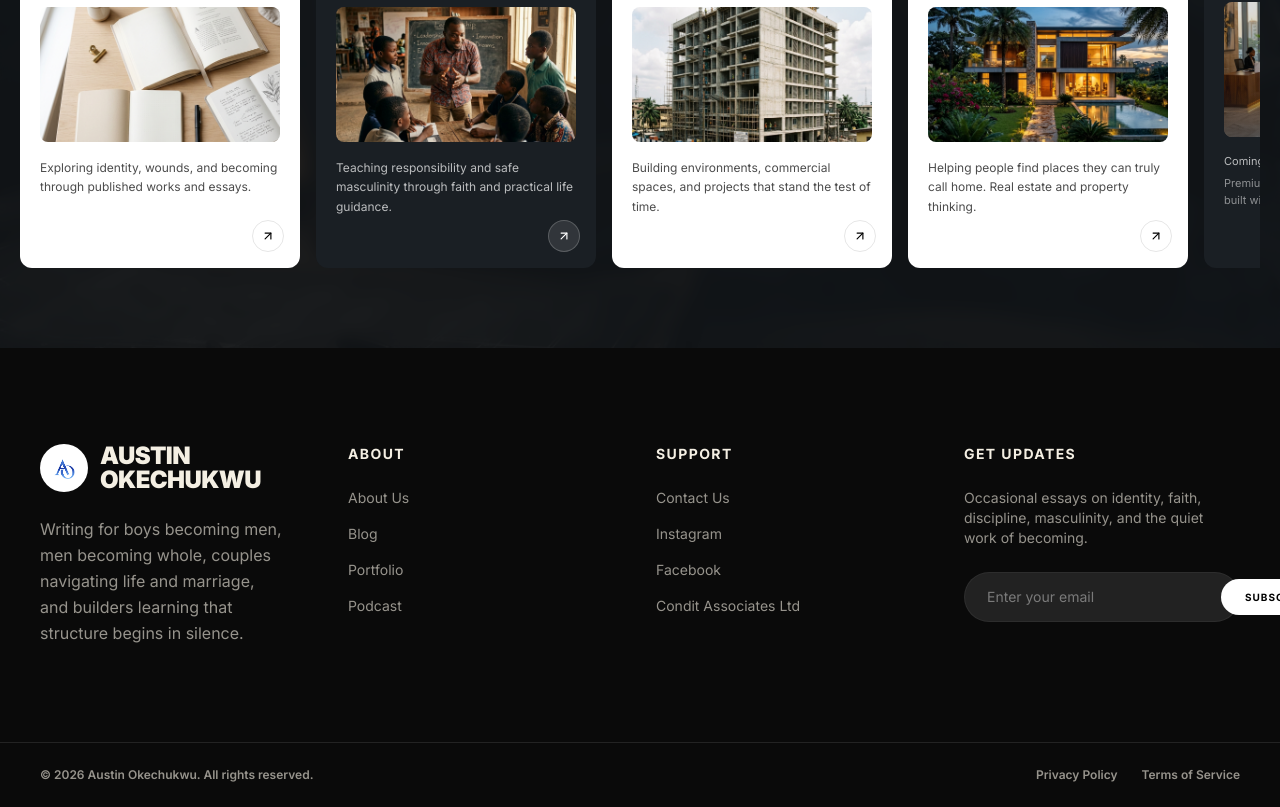
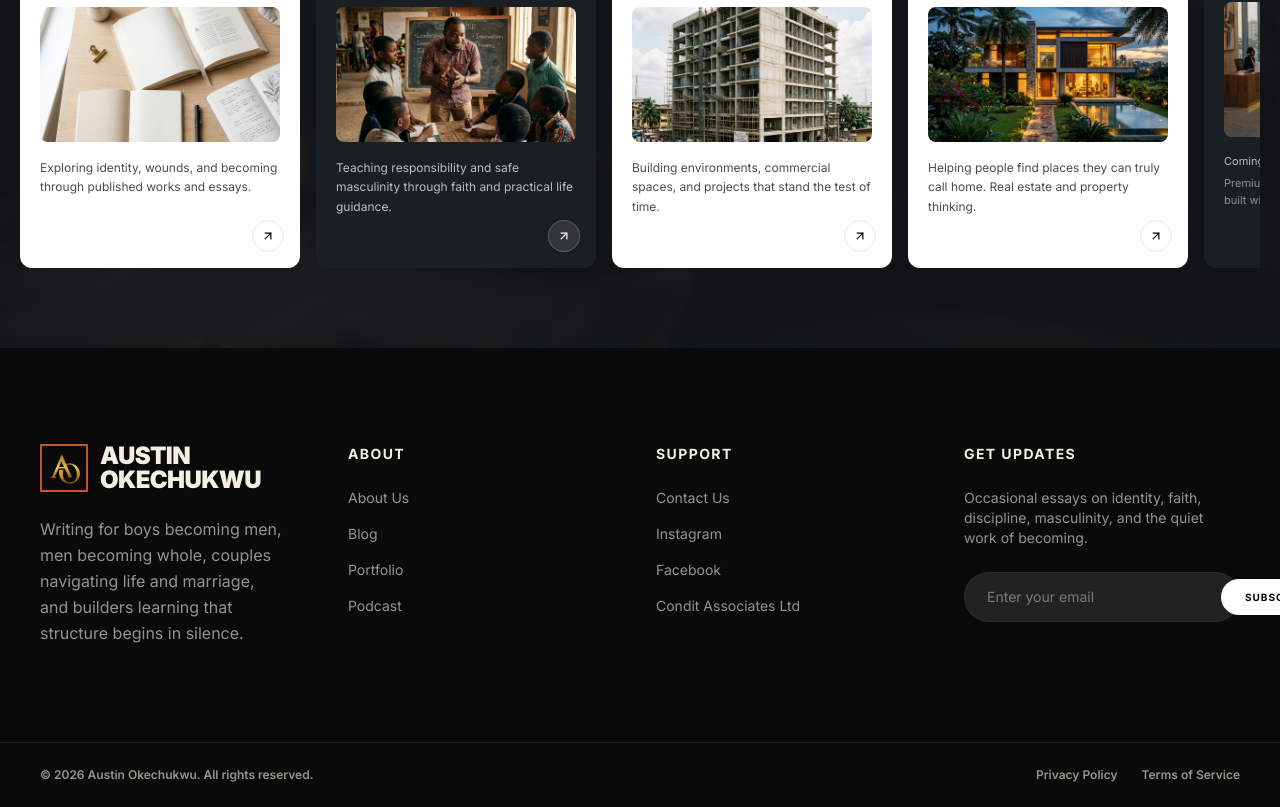
Before and after one commit to conditassociatesltd-gif/purposeful-builder, a Next.js app in the folder purposeful-builder/: page / in a window 1280 px wide. Shown: the part 2265-3072 px from the top of the page. Built offline with nearby package versions, Linux system fonts and the light colour scheme.

Commit message:
Fix logo on homepage footer to use proper styling

```diff
--- a/purposeful-builder/app/page.tsx
+++ b/purposeful-builder/app/page.tsx
@@ -305,11 +305,11 @@ export default function HomePage() {
 
           {/* Col 1: Brand */}
           <div className="flex flex-col gap-6 lg:pr-8">
-            <Link href="/" className="flex items-center gap-3">
-              <div className="w-12 h-12 flex items-center justify-center overflow-hidden bg-white rounded-full">
-                <Image src="/logo.png" alt="Austin Okechukwu logo" width={32} height={32} className="object-contain invert" />
+            <Link href="/" className="flex items-center gap-3 group">
+              <div className="w-12 h-12 border-2 border-[#c4572a] flex items-center justify-center overflow-hidden transition-colors">
+                <Image src="/logo.png" alt="Austin Okechukwu logo" width={46} height={46} className="object-contain scale-110" />
               </div>
-              <h5 className="text-2xl font-black uppercase leading-none tracking-tight">Austin <br/>Okechukwu</h5>
+              <h5 className="text-2xl font-black uppercase leading-none tracking-tight group-hover:text-[#c4572a] transition-colors">Austin <br/>Okechukwu</h5>
             </Link>
             <p className="text-sm md:text-base leading-relaxed opacity-60">
               Writing for boys becoming men, men becoming whole, couples navigating life and marriage, and builders learning that structure begins in silence.
```
